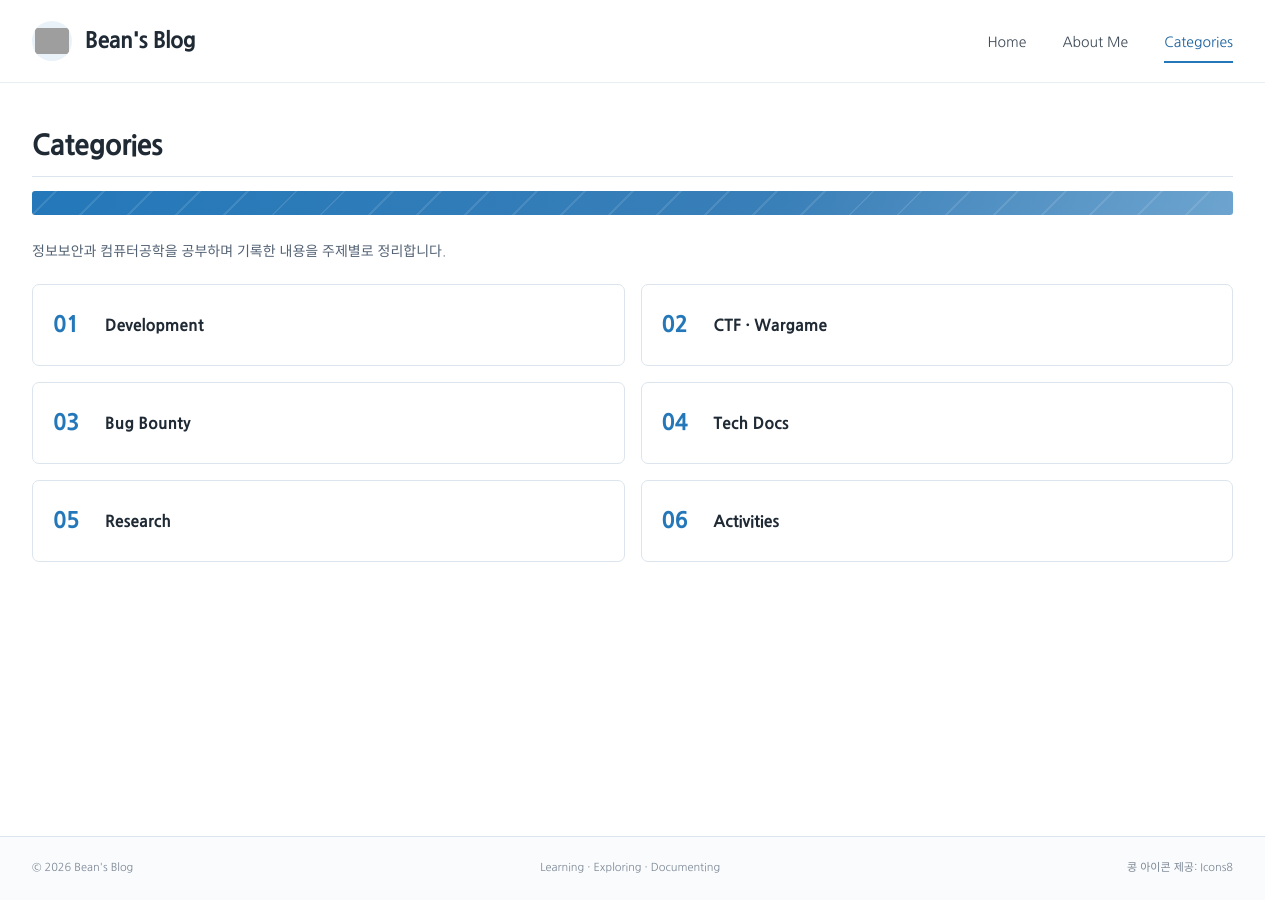
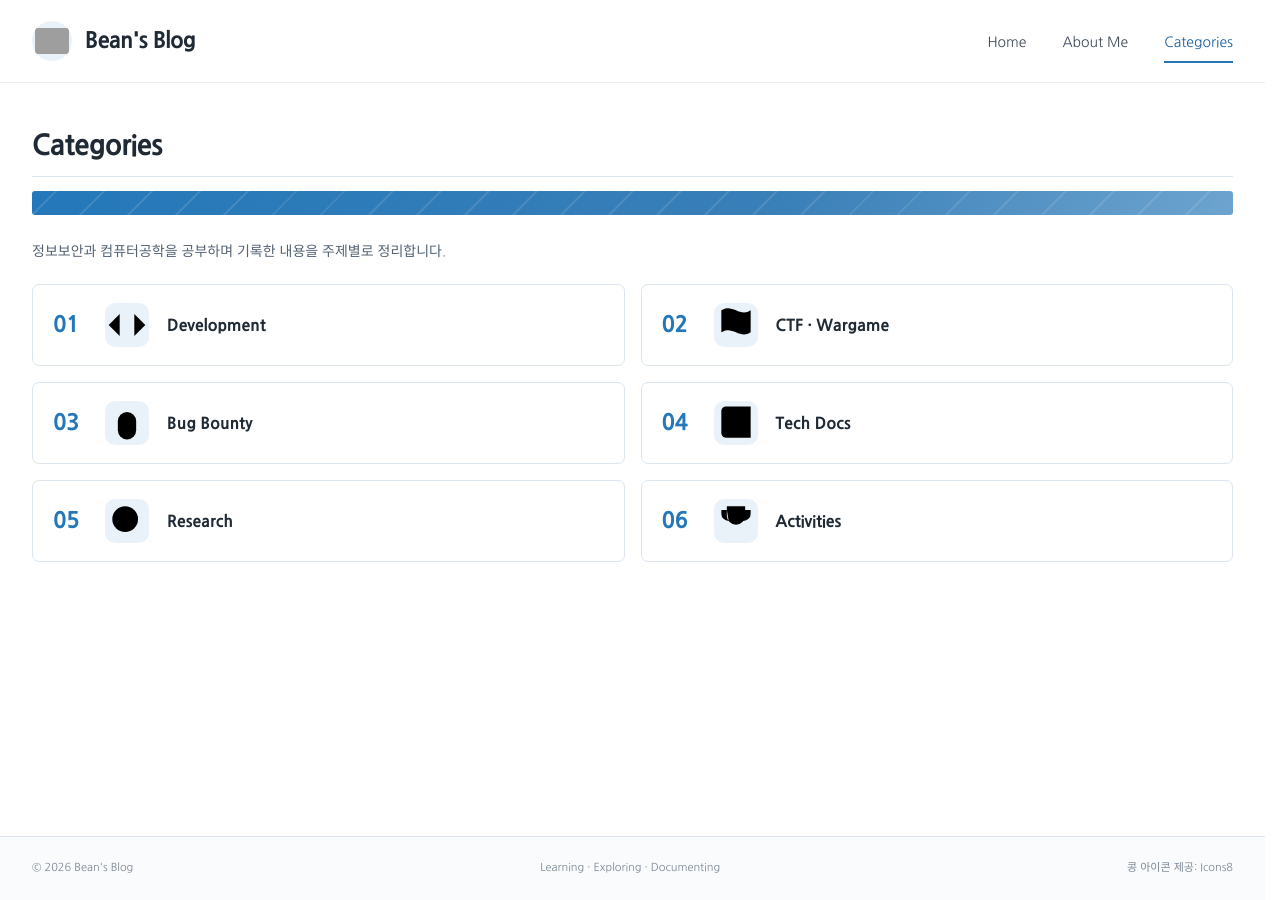
Before and after one commit to BEAN-CMD418/bean-cmd418.github.io, a Jekyll site: the page built from categories.md, in a window 1280 px wide. Built offline with Jekyll 4.4.1, drawn with Linux system fonts in a browser that asks for light colours; some web fonts are replaced; grey boxes are pictures that could not be loaded.

Commit message:
Show category vector icons in category cards

```diff
--- a/categories.md
+++ b/categories.md
@@ -10,6 +10,7 @@ permalink: /categories/
   {% for category in site.data.categories %}
   <a class="category-list-item" href="{{ category.url | relative_url }}">
     <span class="category-list-number">{{ category.id }}</span>
+    <span class="category-list-icon" aria-hidden="true">{% case category.id %}{% when '01' %}<svg viewBox="0 0 24 24"><polyline points="16 18 22 12 16 6"/><polyline points="8 6 2 12 8 18"/><line x1="14" y1="4" x2="10" y2="20"/></svg>{% when '02' %}<svg viewBox="0 0 24 24"><path d="M4 22V4"/><path d="M4 4c6-4 10 4 16 0v12c-6 4-10-4-16 0"/></svg>{% when '03' %}<svg viewBox="0 0 24 24"><path d="M8 8 6 6M16 8l2-2M9 3h6M12 3v3"/><rect x="7" y="6" width="10" height="15" rx="5"/><path d="M3 11h4M17 11h4M3 16h4M17 16h4M12 6v15"/></svg>{% when '04' %}<svg viewBox="0 0 24 24"><path d="M4 5.5A2.5 2.5 0 0 1 6.5 3H20v17H6.5A2.5 2.5 0 0 1 4 17.5z"/><path d="M4 5.5v12M8 7h8M8 11h8"/></svg>{% when '05' %}<svg viewBox="0 0 24 24"><circle cx="11" cy="11" r="7"/><path d="m20 20-4-4"/></svg>{% when '06' %}<svg viewBox="0 0 24 24"><path d="M8 21h8M12 17v4M7 4h10v5a5 5 0 0 1-10 0zM7 6H4v2a4 4 0 0 0 4 4M17 6h3v2a4 4 0 0 1-4 4"/></svg>{% endcase %}</span>
     <span class="category-list-content">
       <span class="category-list-title">{{ category.title }}</span>
     </span>
```
